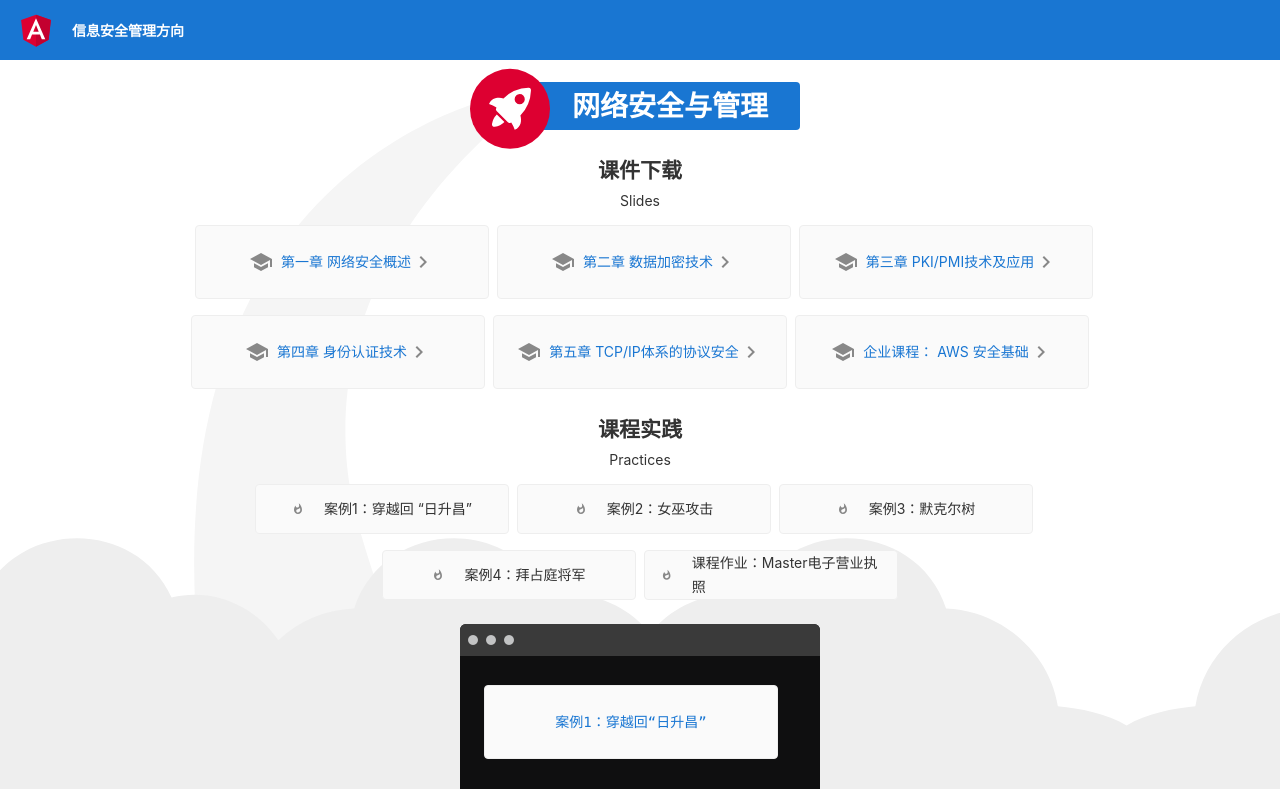
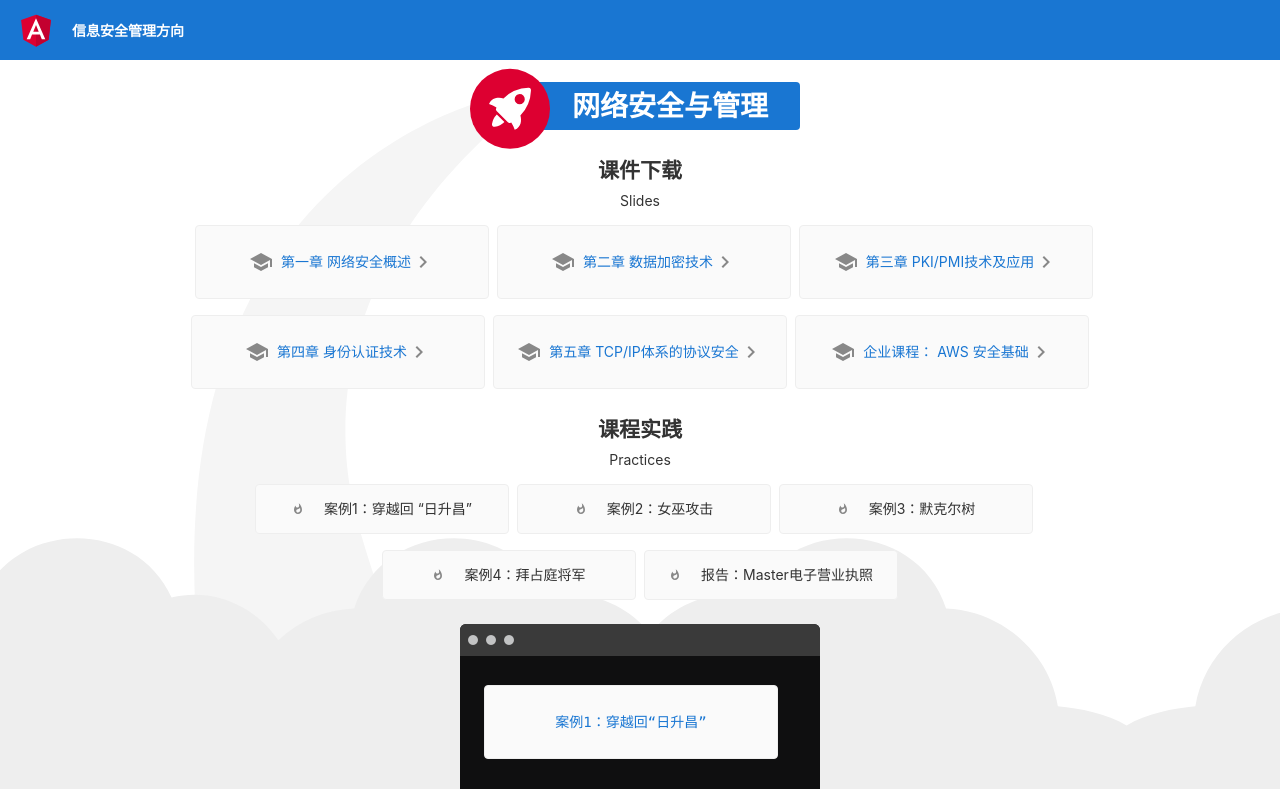
Before and after one commit to walkman617/my-angular-nsm, an Angular app: page / in a window 1280 px wide. Shown: the top 789 px of the page. Built offline with nearby package versions, Linux system fonts and the light colour scheme.

Commit message:
Update app.component.html

```diff
--- a/src/app/app.component.html
+++ b/src/app/app.component.html
@@ -429,7 +429,7 @@
     <div class="card card-small" (click)="selection.value = 'Assignment'" tabindex="0">
       <svg class="material-icons" xmlns="http://www.w3.org/2000/svg" width="24" height="24" viewBox="0 0 48 24"><path d="M13.5.67s.74 2.65.74 4.8c0 2.06-1.35 3.73-3.41 3.73-2.07 0-3.63-1.67-3.63-3.73l.03-.36C5.21 7.51 4 10.62 4 14c0 4.42 3.58 8 8 8s8-3.58 8-8C20 8.61 17.41 3.8 13.5.67zM11.71 19c-1.78 0-3.22-1.4-3.22-3.14 0-1.62 1.05-2.76 2.81-3.12 1.77-.36 3.6-1.21 4.62-2.58.39 1.29.59 2.65.59 4.04 0 2.65-2.15 4.8-4.8 4.8z"/></svg>
 
-      <span>课程作业：Master电子营业执照</span>
+      <span>报告：Master电子营业执照</span>
     </div>
 
   </div>
```
